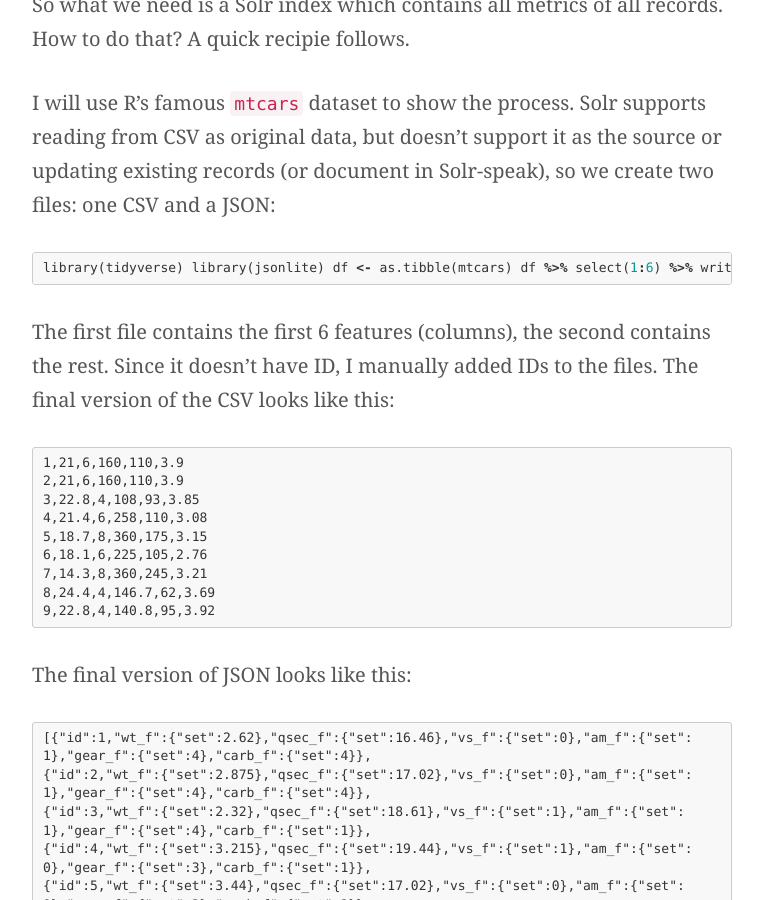
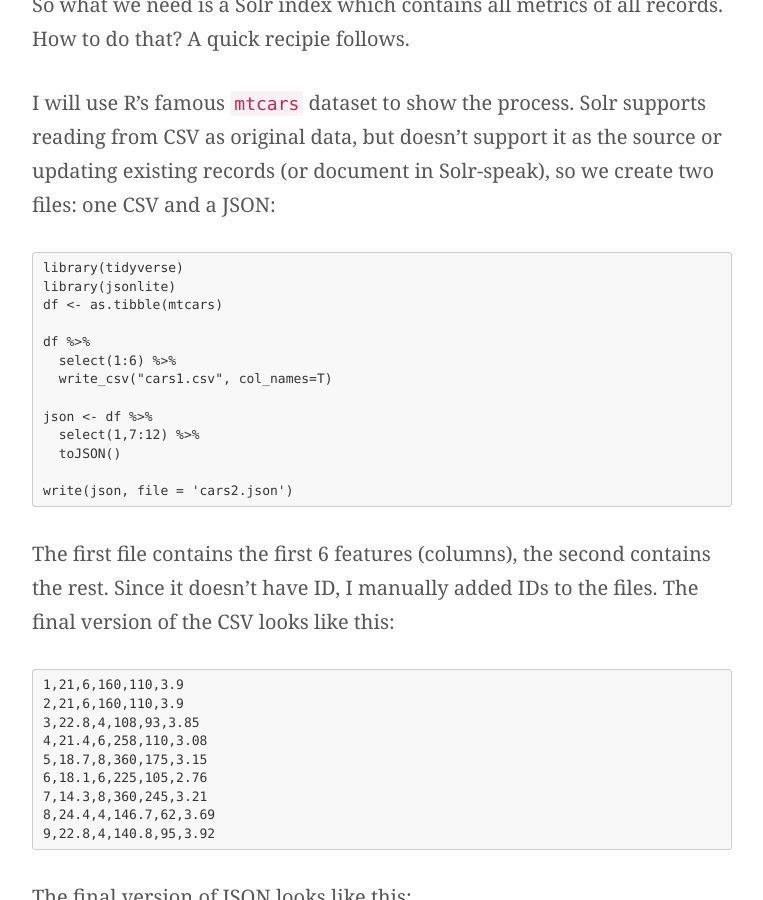
Before and after one commit to pkiraly/pkiraly.github.io, a Jekyll site: the page built from _posts/2018-05-04-incremental-solr-indexing.md, in a window 1280 px wide and 900 px high, scrolled down 1007 px. Shown: the whole window, without its empty margins (258-1021 px from the left). Built offline with Jekyll 4.4.1, drawn with Linux system fonts in a browser that asks for light colours; nearby versions of some CDN libraries; some web fonts are replaced; comment, search, counter and statistics services are not loaded.

Commit message:
Update 2018-05-04-incremental-solr-indexing.md

````diff
--- a/_posts/2018-05-04-incremental-solr-indexing.md
+++ b/_posts/2018-05-04-incremental-solr-indexing.md
@@ -32,7 +32,7 @@
 support it as the source or updating existing records (or document in Solr-speak), so we create two files: one CSV and
 a JSON:
 
-```R
+```
 library(tidyverse)
 library(jsonlite)
 df <- as.tibble(mtcars)
````
